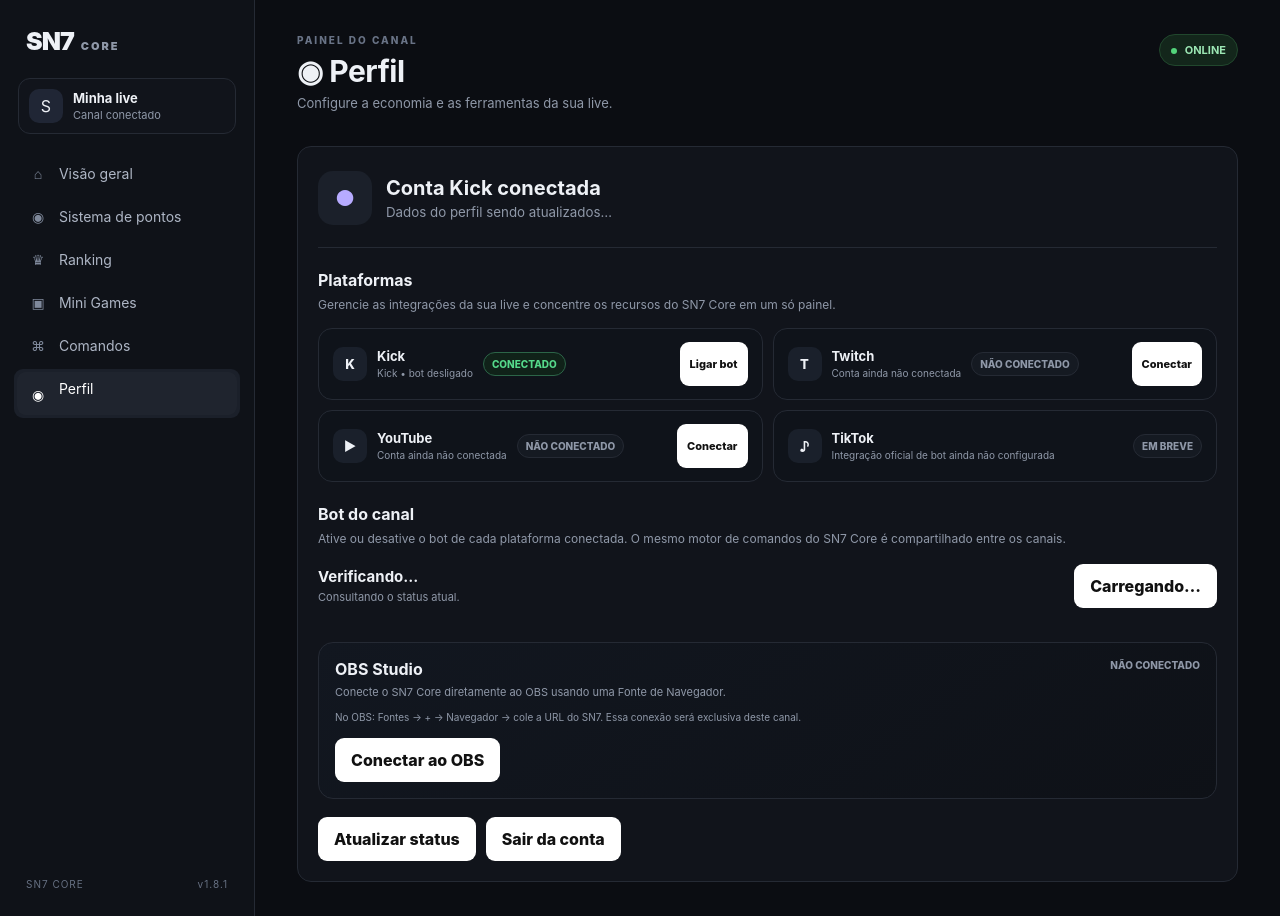
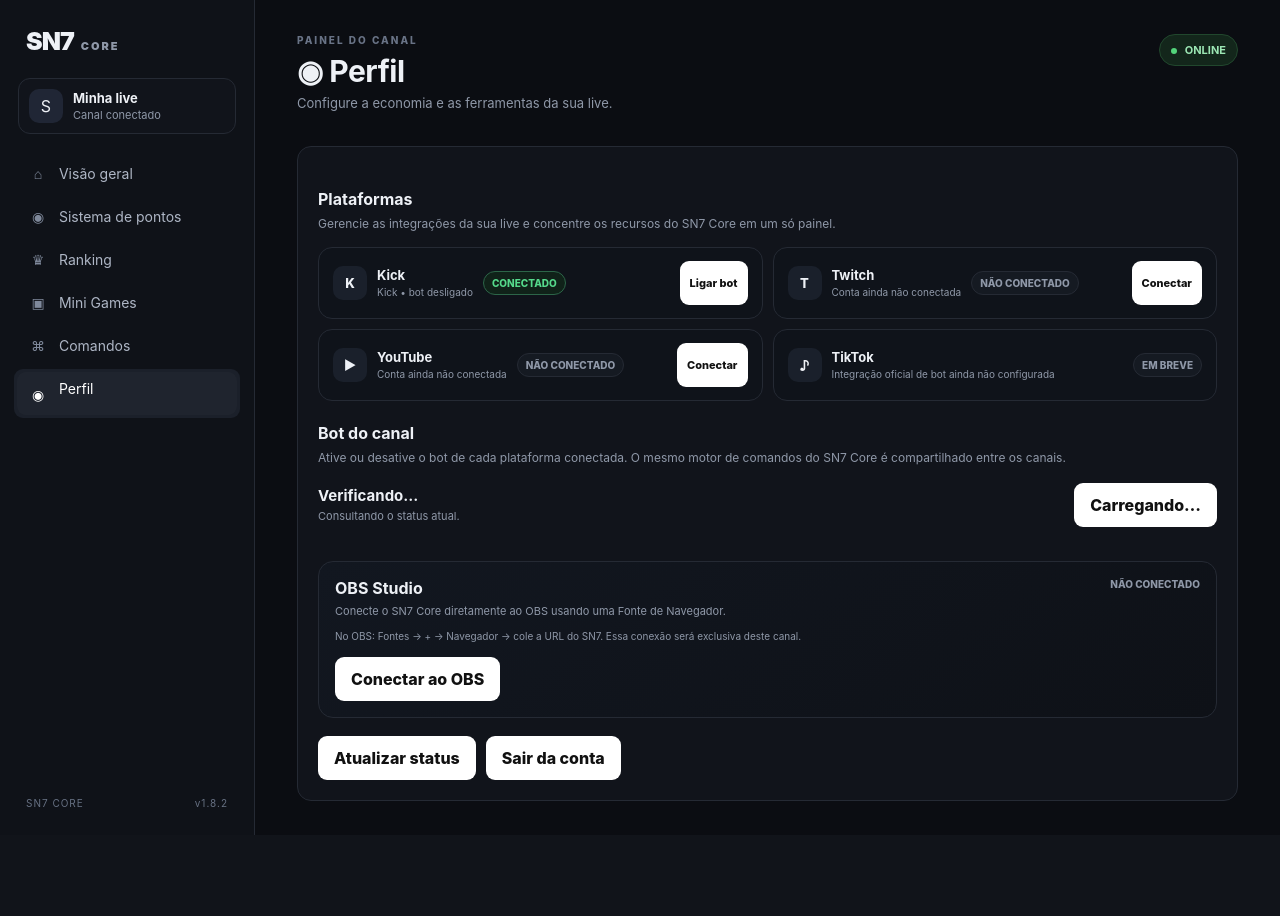
Before and after one commit to Sniper17/SN7-CORE-, a Flask app: page /?profile=1 in a window 1280 px wide. After the commit the page ends 835 px from the top, so only its background shows below. Run offline with Flask 3, Linux system fonts and the light colour scheme; the visitor is signed in with stand-in values (Sample User, id 1); data that the repository does not hold is empty; parts of the project's set-up code (start-up, migrations or seed data) failed here and were passed over; some libraries are stand-ins or nearby versions.

Commit message:
SN7 Core 1.8.2 - corrigir perfil Kick e avatar

```diff
--- a/app.py
+++ b/app.py
@@ -21,7 +21,7 @@ app.config.update(
     SESSION_COOKIE_SAMESITE="Lax",
 )
 
-SN7_VERSION = "1.8.1"
+SN7_VERSION = "1.8.2"
 SN7_STATIC_CACHE = "public, max-age=31536000, immutable"
 
 app.register_blueprint(economy_bp, url_prefix="/api/economy")
--- a/static/js/sn7-performance-v5.js
+++ b/static/js/sn7-performance-v5.js
@@ -1,4 +1,4 @@
-/* SN7 CORE V5 - carregamento inteligente / 1.8.1
+/* SN7 CORE V5 - carregamento inteligente / 1.8.2
  * Corrige o problema da V3: as abas refaziam GETs depois do boot
  * e o perfil só era carregado quando o usuário entrava nele.
  */
--- a/templates/dashboard.html
+++ b/templates/dashboard.html
@@ -6,7 +6,7 @@
 <meta name="viewport" content="width=device-width,initial-scale=1,viewport-fit=cover">
 <meta name="theme-color" content="#0b0d12">
 <title>SN7 Core</title>
-<link rel="stylesheet" href="/static/css/style.css?v=sn7-1.8.1">
+<link rel="stylesheet" href="/static/css/style.css?v=sn7-1.8.2">
 <style id="sn7-loader-style">
 .sn7-boot-loader,.sn7-operation-loader{position:fixed;inset:0;z-index:2147483647;display:flex;align-items:center;justify-content:center;background:#0b0d12;opacity:1;visibility:visible;pointer-events:auto;transition:opacity .18s ease,visibility .18s ease}.sn7-boot-loader.done{opacity:0;visibility:hidden;pointer-events:none}.sn7-operation-loader{background:rgba(11,13,18,.42);backdrop-filter:blur(2px);opacity:0;visibility:hidden;pointer-events:none;transition:opacity .16s ease,visibility .16s ease}.sn7-operation-loader.open{opacity:1;visibility:visible;pointer-events:auto}.sn7-loader-spinner{width:28px;height:28px;border:3px solid rgba(255,255,255,.18);border-top-color:#fff;border-radius:50%;animation:sn7LoaderSpin .72s linear infinite;box-sizing:border-box}.sn7-operation-loader .sn7-loader-spinner{width:26px;height:26px}@keyframes sn7LoaderSpin{to{transform:rotate(360deg)}}@media(prefers-reduced-motion:reduce){.sn7-boot-loader,.sn7-operation-loader{transition:none}.sn7-loader-spinner{animation:none}}
 </style>
@@ -71,7 +71,7 @@ body.sn7-modal-open{overflow:hidden}
       <button type="button" data-tab="commands"><span>⌘</span> Comandos</button>
       <button type="button" data-tab="profile"><span id="sn7NavProfileIcon" class="sn7-nav-profile-icon">◉</span> Perfil</button>
     </nav>
-    <div class="sidebar-footer">SN7 CORE <span>v1.8.1</span></div>
+    <div class="sidebar-footer">SN7 CORE <span>v1.8.2</span></div>
   </aside>
 
   <main>
@@ -269,11 +269,6 @@ body.sn7-modal-open{overflow:hidden}
           <a class="btn" href="/kick/login?next=profile">Entrar com a Kick</a>
         </div>
         <div id="sn7ProfileLoggedIn" hidden>
-          <div class="sn7-profile-user">
-            <div id="sn7ProfileAvatar" class="sn7-profile-avatar">●</div>
-            <div><h3 id="sn7ProfileUsername">—</h3><small id="sn7ProfileChannel">Canal conectado</small></div>
-            <div class="sn7-profile-status"><i id="sn7ProfileDot" class="sn7-profile-dot"></i><span id="sn7ProfileStatus">Verificando</span></div>
-          </div>
           <div class="sn7-profile-section">
             <h3>Plataformas</h3>
             <p>Gerencie as integrações da sua live e concentre os recursos do SN7 Core em um só painel.</p>
@@ -320,7 +315,7 @@ body.sn7-modal-open{overflow:hidden}
 <script>const BROADCASTER_ID={{ broadcaster_id|tojson }}; window.SN7_NAV_FROM_URL = !!new URLSearchParams(window.location.search).get('connected');
 const SN7_OPEN_PROFILE={{ "true" if request.args.get("profile") or request.args.get("next") == "profile" else "false" }};
 const SN7_INITIAL_PROFILE={{ (kick_profile or {})|tojson }};</script>
-<script src="/static/js/app.js?v=sn7-1.8.1"></script><script>
+<script src="/static/js/app.js?v=sn7-1.8.2"></script><script>
 (function(){
   try{
     const params = new URLSearchParams(window.location.search);
@@ -367,16 +362,23 @@ const SN7_INITIAL_PROFILE={{ (kick_profile or {})|tojson }};</script>
     if(!u)return;
     q("sn7ProfileLoggedOut").hidden=true;q("sn7ProfileLoggedIn").hidden=false;
     const username=u.username||"Kick";
-    q("sn7ProfileUsername").textContent="@"+username;
-    q("sn7ProfileChannel").textContent="ID do canal: "+(u.id??"—");
     const initials=(username.replace(/^@/,"").trim().charAt(0)||"S").toUpperCase();
     const avatarUrl=u.profile_picture_url||u.profile_picture||u.avatar_url||"";
-    setAvatar(q("sn7ProfileAvatar"), initials, avatarUrl);
+    window.__sn7KickProfile={id:u.id??BROADCASTER_ID,username,profile_picture_url:avatarUrl};
     setAvatar(q("sn7ChannelAvatar"), initials, avatarUrl);
     setAvatar(q("sn7NavProfileIcon"), initials, avatarUrl);
-    if(BROADCASTER_ID) renderKickPlatform(true,false,u);
+    if(BROADCASTER_ID) renderKickPlatform(true,false,window.__sn7KickProfile);
   }
-  function bot(a){const on=!!a;q("sn7ProfileDot").classList.toggle("on",on);q("sn7ProfileStatus").textContent=on?"Bot ativo":"Bot desligado";q("sn7ProfileBotTitle").textContent=on?"🟢 Bot ligado":"⚪ Bot desligado";q("sn7ProfileBotDescription").textContent=on?"O SN7 Core está ouvindo os comandos da live.":"O bot não está ouvindo os comandos da live.";q("sn7ProfileBotToggle").textContent=on?"Desligar bot":"Ligar bot";q("sn7ProfileBotToggle").dataset.active=String(on);q("sn7ProfileBotToggle").disabled=false}
+  function bot(a){
+    const on=!!a;
+    const dot=q("sn7ProfileDot"), status=q("sn7ProfileStatus");
+    if(dot) dot.classList.toggle("on",on);
+    if(status) status.textContent=on?"Bot ativo":"Bot desligado";
+    const title=q("sn7ProfileBotTitle"), desc=q("sn7ProfileBotDescription"), toggle=q("sn7ProfileBotToggle");
+    if(title) title.textContent=on?"🟢 Bot ligado":"⚪ Bot desligado";
+    if(desc) desc.textContent=on?"O SN7 Core está ouvindo os comandos da live.":"O bot não está ouvindo os comandos da live.";
+    if(toggle){toggle.textContent=on?"Desligar bot":"Ligar bot";toggle.dataset.active=String(on);toggle.disabled=false;}
+  }
   function setPlatformAvatar(iconId,fallback,url){
     const el=q(iconId);
     if(!el)return;
@@ -413,18 +415,19 @@ const SN7_INITIAL_PROFILE={{ (kick_profile or {})|tojson }};</script>
   }
 
   function renderKickPlatform(connected, active=false, profile=null){
+    const saved=profile||window.__sn7KickProfile||null;
     const data={
       connected:!!connected,
       active:!!active,
-      user:profile||(
-        BROADCASTER_ID ? {username:"Kick",profile_picture_url:""} : null
+      user:saved||(
+        BROADCASTER_ID ? {id:BROADCASTER_ID,username:"Kick",profile_picture_url:""} : null
       )
     };
     platformStatus("sn7PlatformKick","sn7KickPlatformStatus","sn7KickPlatformText","sn7KickConnect",data,"Kick");
   }
   if(BROADCASTER_ID && window.SN7_INITIAL_PROFILE && window.SN7_INITIAL_PROFILE.id){
     user(window.SN7_INITIAL_PROFILE);
-    renderKickPlatform(true,false,window.SN7_INITIAL_PROFILE);
+    renderKickPlatform(true,false,window.__sn7KickProfile);
   } else if(BROADCASTER_ID) {
     renderKickPlatform(true,false,{id:BROADCASTER_ID,username:"Kick",profile_picture_url:""});
   } else {
@@ -462,12 +465,6 @@ const SN7_INITIAL_PROFILE={{ (kick_profile or {})|tojson }};</script>
     if(BROADCASTER_ID){
       loggedOut.hidden=true;
       loggedIn.hidden=false;
-      if(!window.SN7_INITIAL_PROFILE || !window.SN7_INITIAL_PROFILE.id){
-        const name=q("sn7ProfileUsername");
-        const channel=q("sn7ProfileChannel");
-        if(name && (name.textContent==="—" || !name.textContent.trim())) name.textContent="Conta Kick conectada";
-        if(channel && (!channel.textContent || channel.textContent==="Canal conectado")) channel.textContent="Dados do perfil sendo atualizados…";
-      }
       const bt=q("sn7ProfileBotToggle");
       if(bt){bt.disabled=true;bt.textContent="Carregando…";}
     }else{
@@ -482,9 +479,9 @@ const SN7_INITIAL_PROFILE={{ (kick_profile or {})|tojson }};</script>
       const d=await r.json();
       if(d&&d.authenticated){
         bot(!!d.active);
-        renderKickPlatform(true,!!d.active,window.SN7_INITIAL_PROFILE||null);
+        renderKickPlatform(true,!!d.active,window.__sn7KickProfile||window.SN7_INITIAL_PROFILE||null);
       } else if(BROADCASTER_ID) {
-        renderKickPlatform(true,false,window.SN7_INITIAL_PROFILE||null);
+        renderKickPlatform(true,false,window.__sn7KickProfile||window.SN7_INITIAL_PROFILE||null);
       }
     }catch(_){}
   }
@@ -652,7 +649,7 @@ document.addEventListener("keydown", (event) => {
 });
 </script>
 <script src="/static/js/sn7-ui-fix.js"></script>
-<script src="/static/js/sn7-command-examples.js?v=sn7-1.8.1"></script>
-<script src="/static/js/sn7-performance-v5.js?v=sn7-1.8.1"></script>
+<script src="/static/js/sn7-command-examples.js?v=sn7-1.8.2"></script>
+<script src="/static/js/sn7-performance-v5.js?v=sn7-1.8.2"></script>
 </body>
 </html>
```
